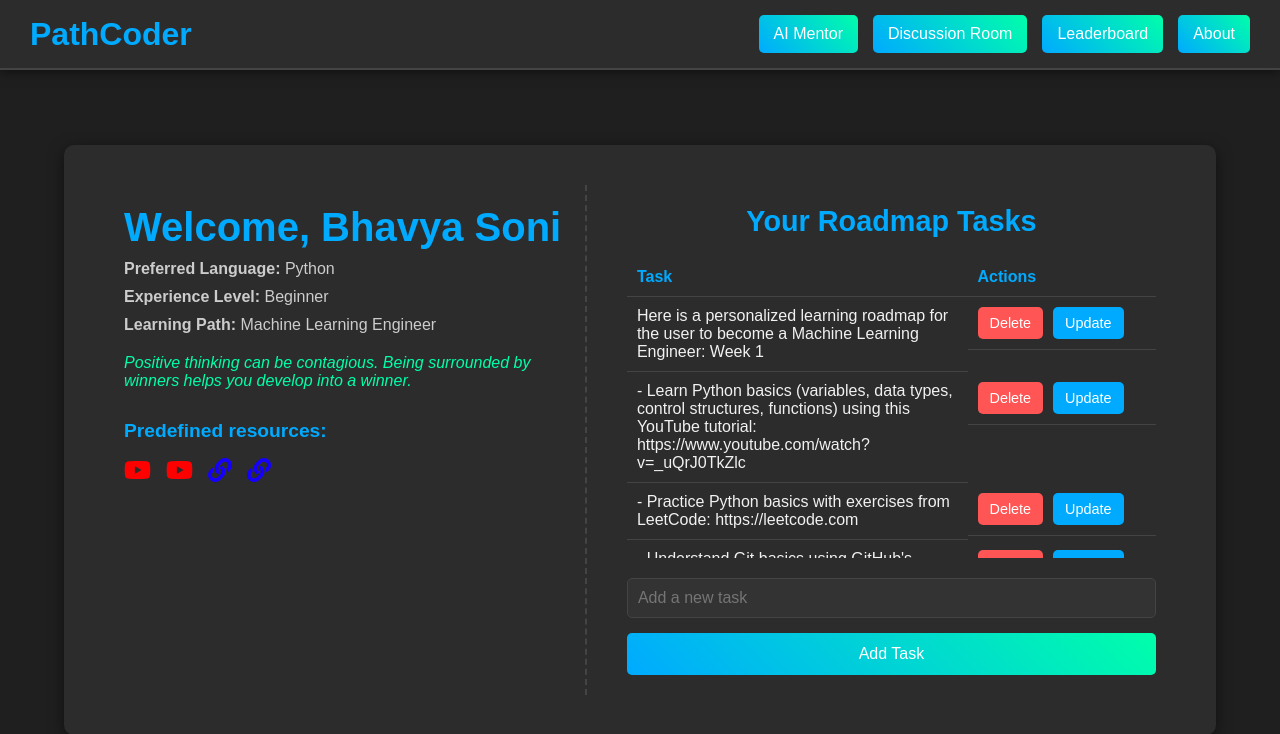
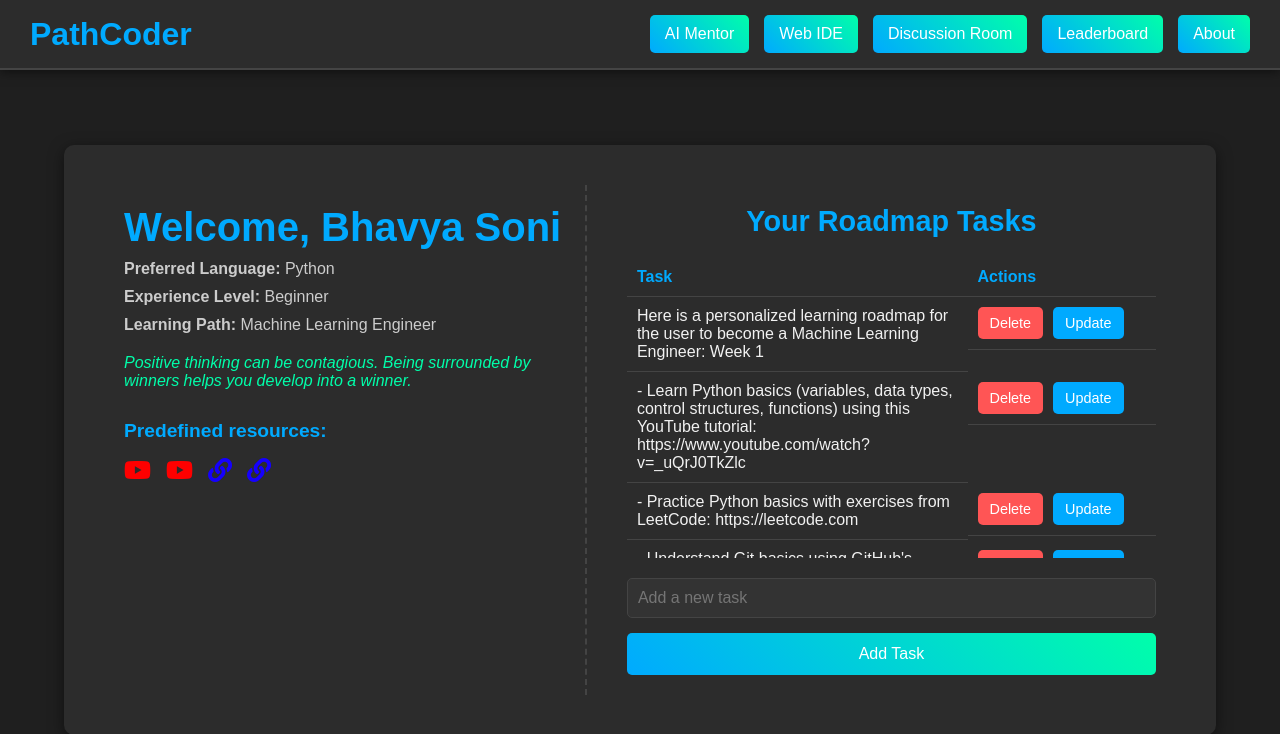
Before and after one commit to zGamingTechz/PathCoder, a Flask app: page / in a window 1280 px wide. Shown: the top 734 px of the page. Run offline with Flask 3, Linux system fonts and the light colour scheme; a user stored in the database is signed in; data comes from the database, SQL or seed files in the repository.

Commit message:
Added web=ide button

```diff
--- a/templates/home.html
+++ b/templates/home.html
@@ -14,6 +14,7 @@
     </div>
     <nav class="nav-links">
         <a href="/chatbot" class="nav-btn">AI Mentor</a>
+        <a href="/ide" class="nav-btn">Web IDE</a>
         <a href="/chatroom" class="nav-btn">Discussion Room</a>
         <a href="/leaderboard" class="nav-btn">Leaderboard</a>
         <a href="/about" class="nav-btn">About</a>
```
